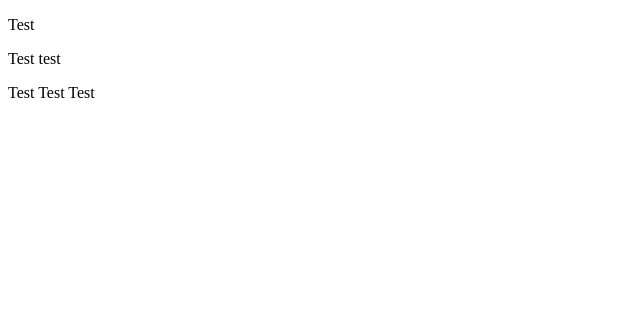
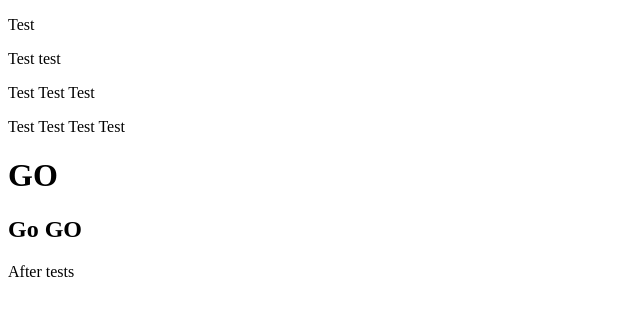
Before and after one commit to Val2510/HworkGit, a plain HTML site: page index.html in a window 1280 px wide. Shown: the whole page, without its empty margins (0-640 px from the left). Drawn offline with Linux system fonts and the light colour scheme.

Commit message:
After tests 2

```diff
--- a/index.html
+++ b/index.html
@@ -9,5 +9,11 @@
     <p>Test</p>
     <p>Test test</p>
     <p>Test Test Test</p>
+    <P>Test Test Test Test</P>
+    <h1>GO</h1>
+    <h2>Go GO</h2>
+    <p>After tests
+
+    </p>
 </body>
 </html>
```
